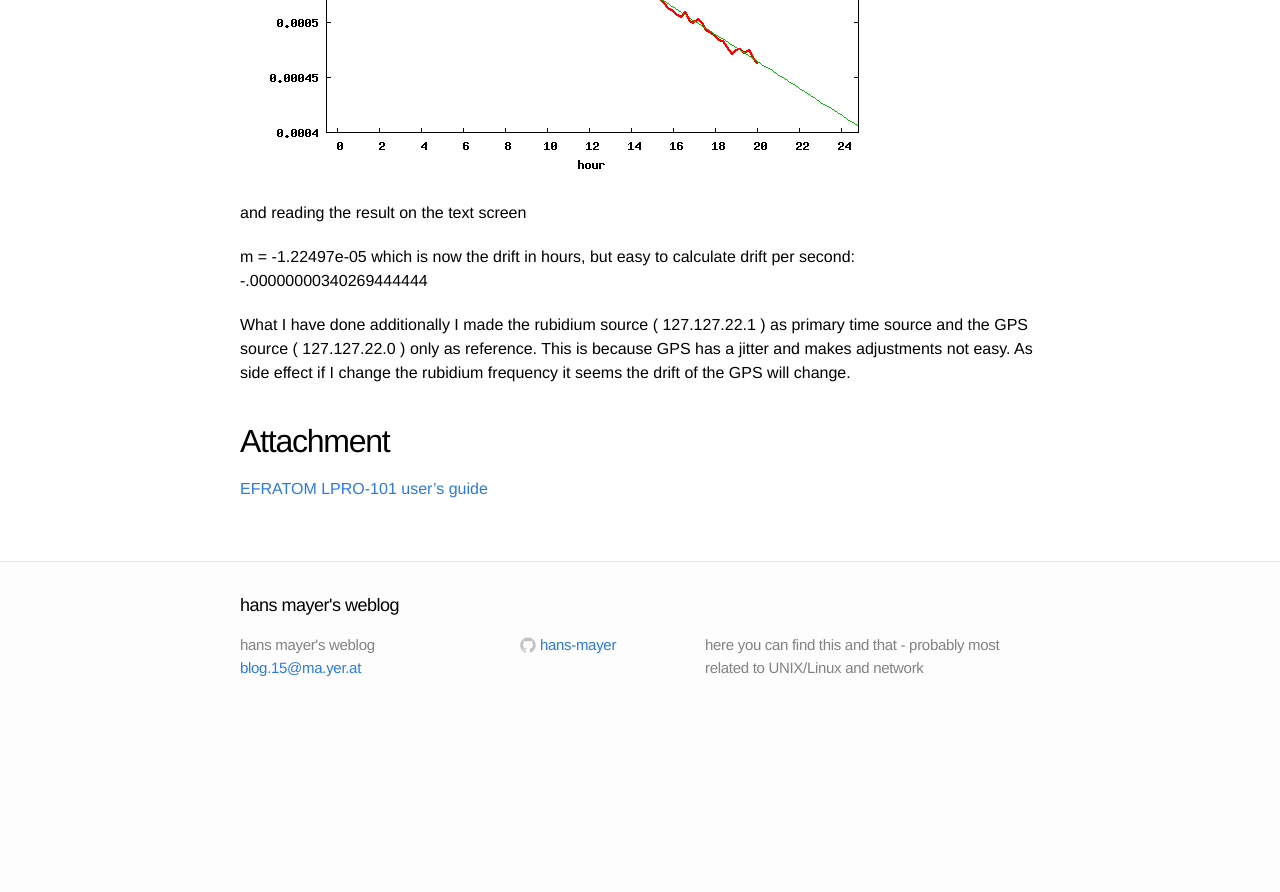
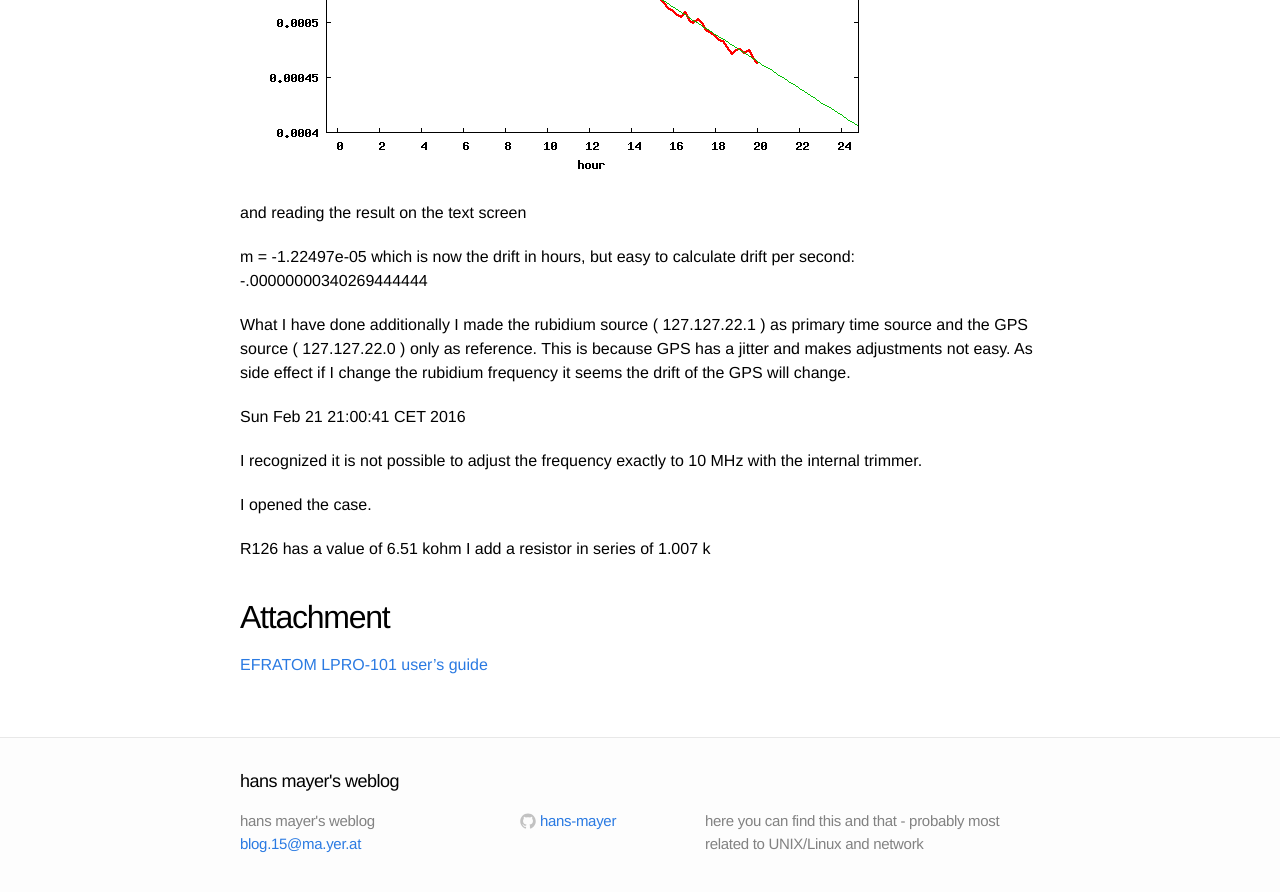
Before and after one commit to hans-mayer/blog, a Jekyll site: the page built from _posts/2016-01-03-efratom-lpro-101-adjusting.markdown, in a window 1280 px wide and 900 px high, scrolled down 4058 px. Shown: the top 892 px of the window. Built offline with Jekyll 4.4.1, drawn with Linux system fonts in a browser that asks for light colours; before the commit the page ends 4782 px from its top, so only the background shows below that.

Commit message:
add resistor

```diff
--- a/_posts/2016-01-03-efratom-lpro-101-adjusting.markdown
+++ b/_posts/2016-01-03-efratom-lpro-101-adjusting.markdown
@@ -106,6 +106,14 @@ m = -1.22497e-05 which is now the drift in hours, but easy to calculate drift pe
 
 What I have done additionally I made the rubidium source ( 127.127.22.1 ) as primary time source and the GPS source ( 127.127.22.0 ) only as reference.  This is because GPS has a jitter and makes adjustments not easy. As side effect if I change the rubidium frequency it seems the drift of the GPS will change.
 
+Sun Feb 21 21:00:41 CET 2016
+
+I recognized it is not possible to adjust the frequency exactly to 10 MHz with the internal trimmer.
+
+I opened the case.
+
+R126 has a value of 6.51 kohm I add a resistor in series of 1.007 k
+
 
 ## Attachment
 
```
